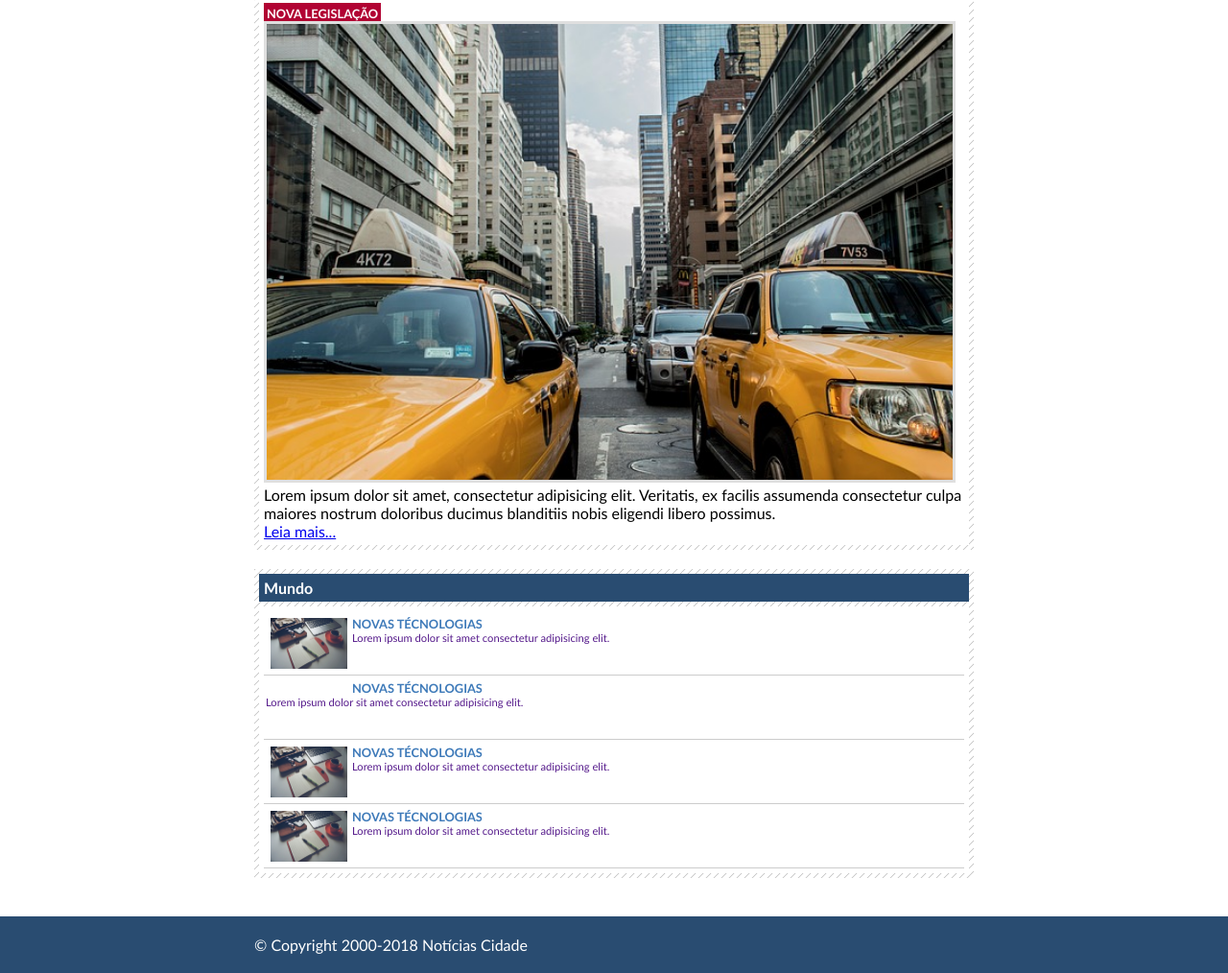
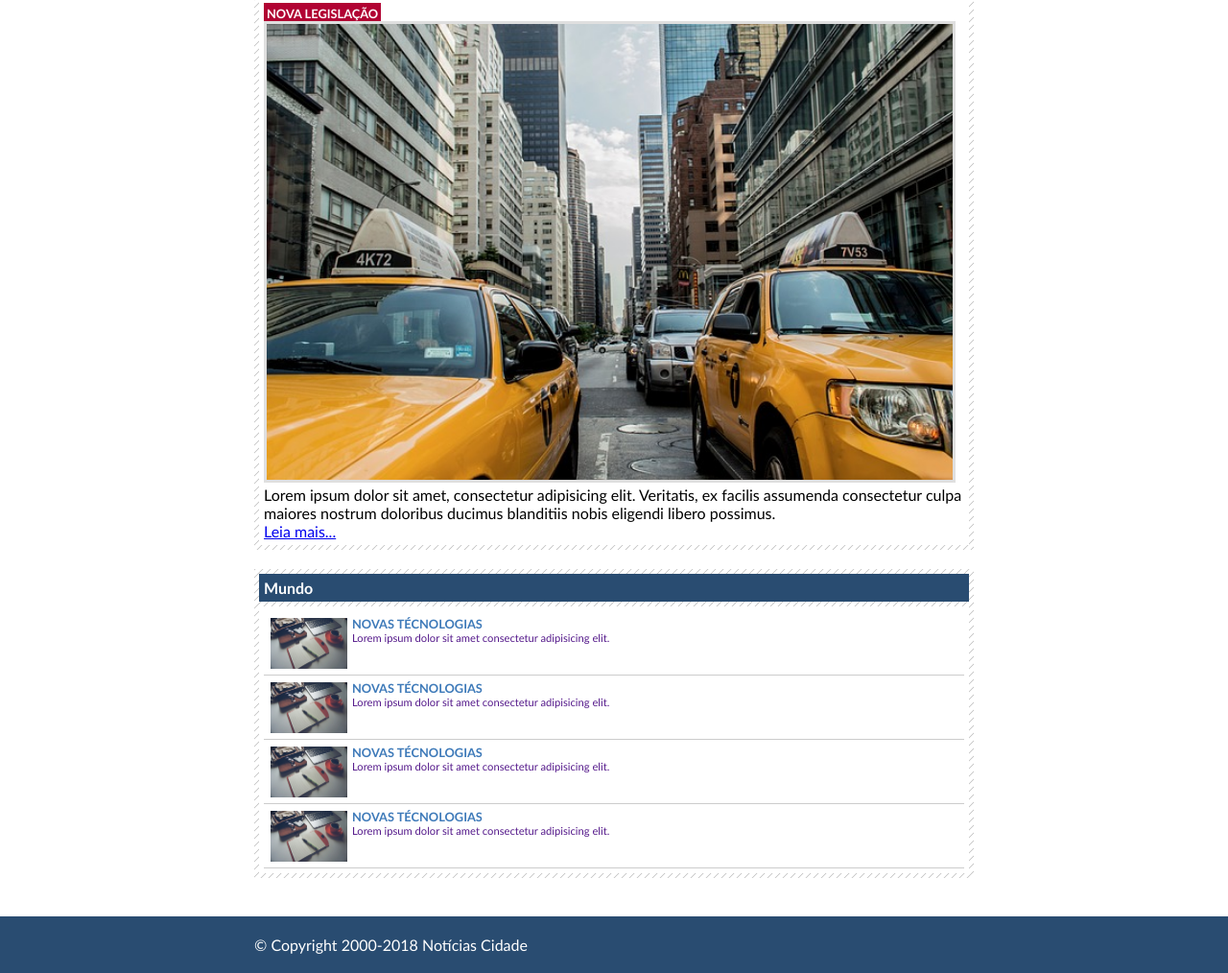
Before and after one commit to biaods/Projeto-noticias, a plain HTML site: page fotos.html in a window 1280 px wide. Shown: the part 296-1310 px from the top of the page at 96% size. Drawn offline with Linux system fonts and the light colour scheme; the site is published under a folder, as on GitHub Pages, so addresses that start at the root find nothing.

Commit message:
Update fotos.html

```diff
--- a/fotos.html
+++ b/fotos.html
@@ -66,7 +66,7 @@
                                 </a>
                             </li>
                             <li>
-                                <a href=""><img src="/img/tecnologia.jpg" width="80" alt="">
+                                <a href=""><img src="img/tecnologia.jpg" width="80" alt="">
                                     <h3>Novas Técnologias</h3>
                                     <p>Lorem ipsum dolor sit amet consectetur adipisicing elit.</p>
                                 </a>
```
